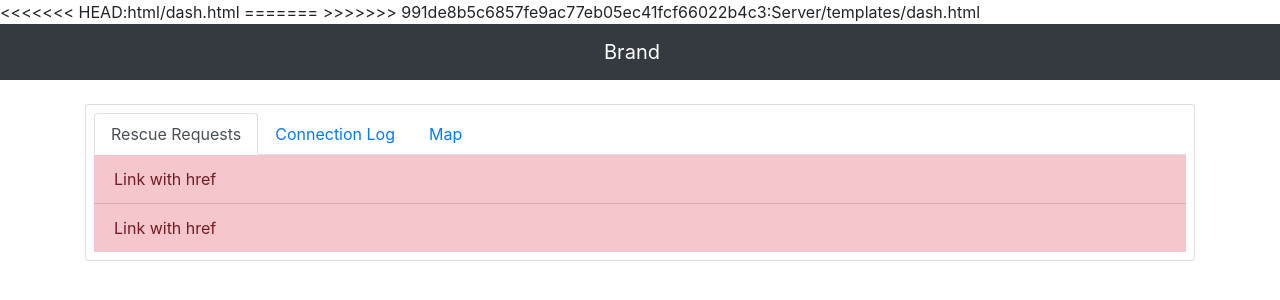
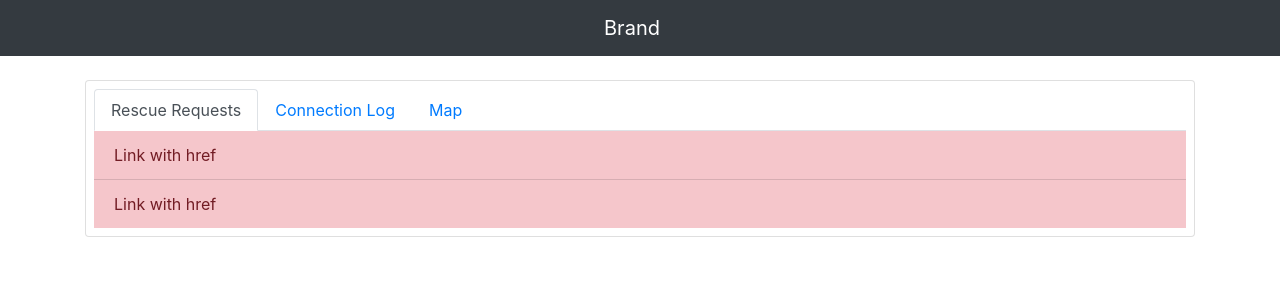
Before and after one commit to BobbaTea/ProfHacks, a Flask app: page / in a window 1280 px wide. Shown: the top 300 px of the page. Run offline with Flask 2, Linux system fonts and the light colour scheme; some libraries are stand-ins or nearby versions.

Commit message:
Fixed merge conflict

```diff
--- a/Server/templates/dash.html
+++ b/Server/templates/dash.html
@@ -12,13 +12,8 @@
     <link rel="stylesheet" href="https://stackpath.bootstrapcdn.com/bootstrap/4.1.3/css/bootstrap.min.css" integrity="sha384-MCw98/SFnGE8fJT3GXwEOngsV7Zt27NXFoaoApmYm81iuXoPkFOJwJ8ERdknLPMO"
         crossorigin="anonymous">
     <script src="https://cdnjs.cloudflare.com/ajax/libs/socket.io/2.2.0/socket.io.js"></script>
-<<<<<<< HEAD:html/dash.html
-    <link rel="stylesheet" href="dash.css">
+    <link rel="stylesheet" href="/static/dash.css">
 
-=======
-    <link rel="stylesheet" href="../dash.css">
-
->>>>>>> 991de8b5c6857fe9ac77eb05ec41fcf66022b4c3:Server/templates/dash.html
     <title>Title Here</title>
 </head>
 <nav class="navbar navbar-dark bg-dark">
@@ -96,7 +91,7 @@
     </div>
 
 
-    <script src="../static/dash.js"></script>
+    <script src="/static/dash.js"></script>
     <script src="https://code.jquery.com/jquery-3.3.1.slim.min.js"></script>
     <script src="https://cdnjs.cloudflare.com/ajax/libs/popper.js/1.14.7/umd/popper.min.js"></script>
     <script src="https://stackpath.bootstrapcdn.com/bootstrap/4.3.1/js/bootstrap.min.js"></script>
```
